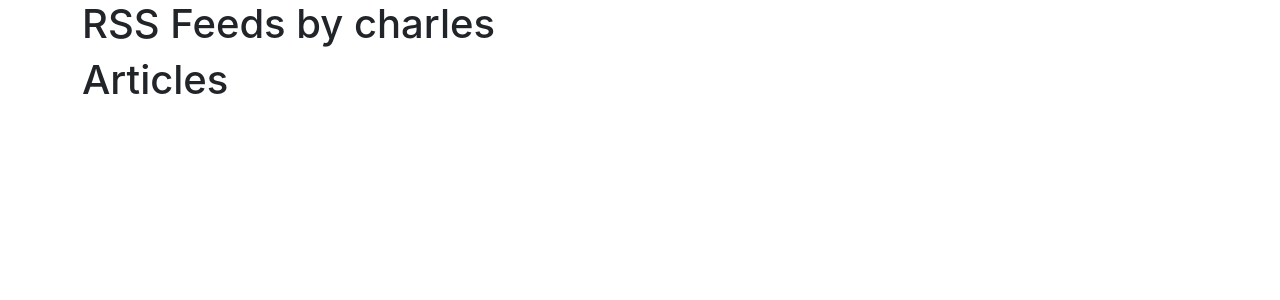
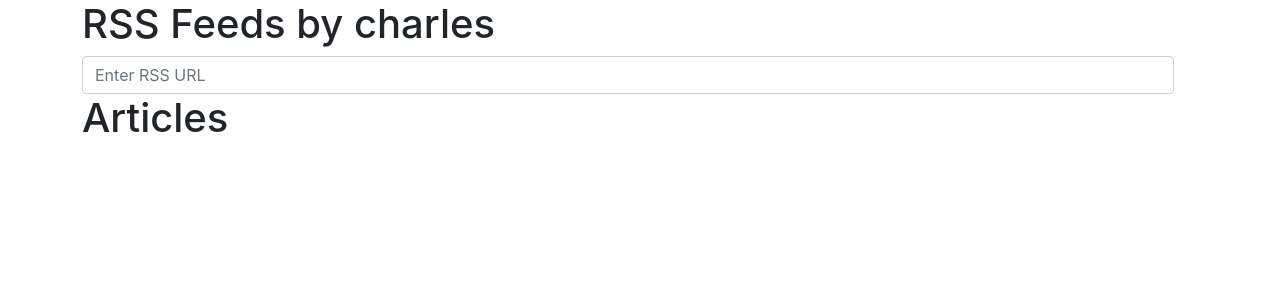
Before and after one commit to Okocharles/utiva-rss-to-json-class-project, a React (Create React App) app: page / in a window 1280 px wide. Shown: the top 300 px of the page. Built offline with nearby package versions, Linux system fonts and the light colour scheme; the HTML template or start-up script is replaced by a standard one.

Commit message:
⬆️ Update InputField

```diff
--- a/src/App.js
+++ b/src/App.js
@@ -1,6 +1,15 @@
+import { useState } from "react";
+
 import Header from "./components/Header";
+import InputField from "./components/InputField";
 
 function App() {
+  const [url, setUrl] = useState("");
+  // let [items, setItems] = useState([]);
+  const baseUrl = "https://my-fliplet-test-api.herokuapp.com/api/v1/";
+
+  const getUrl = (event) => setUrl(event.target.value);
+
   return (
     <div className="container">
       <div className="row">
@@ -11,7 +20,9 @@ function App() {
         <div className="row">
           <div className="col-xl-12">
             <form className="form">
-              <div className="form-group">{/* <InputField /> */}</div>
+              <div className="form-group">
+                <InputField url={url} getUrl={getUrl} />
+              </div>
               <div className="form-group">{/* <SubmitBtn /> */}</div>
             </form>
           </div>
--- /dev/null
+++ b/src/components/InputField.js
@@ -0,0 +1,16 @@
+import React from "react";
+
+function InputField(props) {
+  return (
+    <input
+      type="text"
+      className="form-control"
+      placeholder="Enter RSS URL"
+      required
+      value={props.url}
+      onChange={props.getUrl}
+    />
+  );
+}
+
+export default InputField;
```
